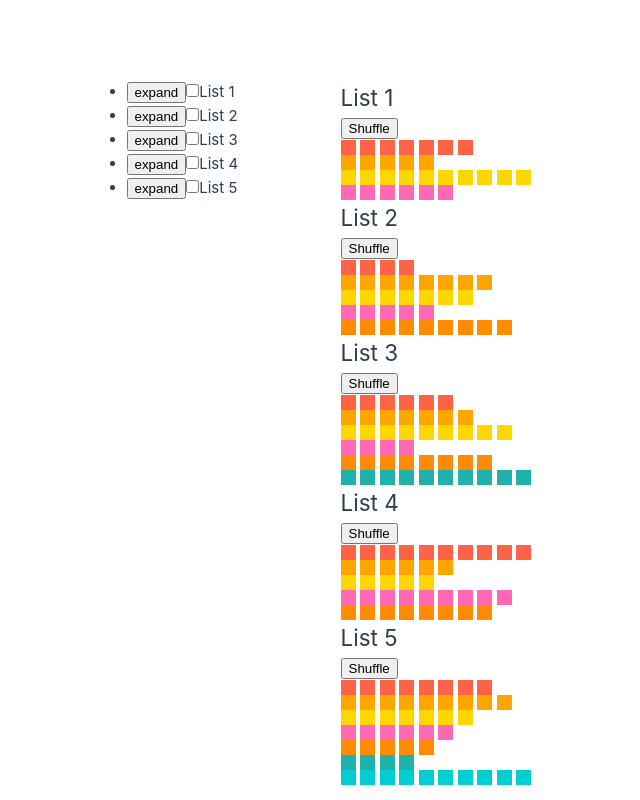
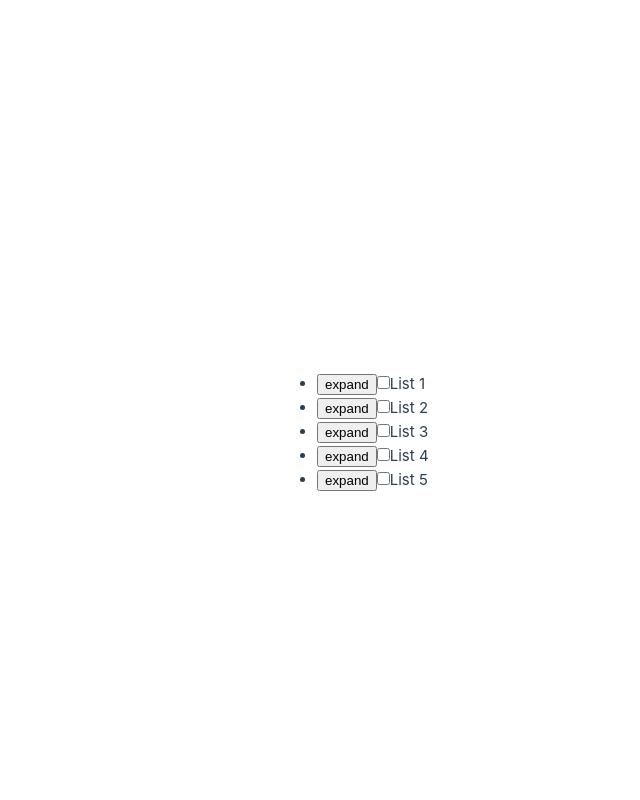
Before and after one commit to snork-maiden/shuffled-lists, a Vue app: page / in a window 1280 px wide. Shown: the whole page, without its empty margins (109-749 px from the left). Built offline with nearby package versions, Linux system fonts and the light colour scheme.

Commit message:
Make settings work

```diff
--- a/src/components/ListsDisplay.vue
+++ b/src/components/ListsDisplay.vue
@@ -8,7 +8,7 @@ const store = useListsStore()
   <div class="wrapper">
     <ListsDisplayIList
       class="list"
-      v-for="list of store.listsData"
+      v-for="list of store.listsWithSelectedItems"
       :key="list.id"
       :list-data="list"
     />
--- a/src/components/ListsSettingsList.vue
+++ b/src/components/ListsSettingsList.vue
@@ -1,6 +1,8 @@
 <script setup>
 import { computed, ref } from 'vue'
-import ListsSettingsListItem from './ListsSettingsListItem.vue';
+import ListsSettingsListItem from './ListsSettingsListItem.vue'
+import { useListsStore } from '@/stores/lists'
+const store = useListsStore()
 
 const props = defineProps({
   listData: {
@@ -9,19 +11,45 @@ const props = defineProps({
   }
 })
 
+let isExpand = ref(false)
+let isChecked = ref(false)
+// let showDot = ref(false)
+
 const id = computed(() => props.listData.id)
-let isExpand = ref(false)
+const items = computed(() => props.listData.items)
+const selectedLength = computed(() => items.value.filter((item) => item.selected).length)
+
+function handleClick() {
+  if (selectedLength.value === props.listData.items.length) {
+    store.unselectList(id.value)
+    return
+  }
+  store.selectList(id.value)
+  if (selectedLength.value === 0) {
+    return
+  }
+
+}
 </script>
 
 <template>
-  <button type="button" class="expand" @click="isExpand = !isExpand">{{isExpand ? 'hide' : 'expand'}}</button>
-  <input type="checkbox" name="display-list-btn" :id="`display-list-${id}-btn`" class="display" />
-  <label :for="`display-list-${id}-btn`" class="title">{{listData.name}}</label>
+  <button type="button" class="expand" @click="isExpand = !isExpand">
+    {{ isExpand ? 'hide' : 'expand' }}
+  </button>
+  <input
+    type="checkbox"
+    name="display-list-btn"
+    :id="`display-list-${id}-btn`"
+    class="display"
+    @click="handleClick"
+    v-model="isChecked"
+  />
+  <label :for="`display-list-${id}-btn`" class="title">{{ listData.name }}</label>
   <ul class="items" v-if="isExpand">
-  <li class="item" v-for="item of listData.items" :key="item.id">
-    <ListsSettingsListItem :item-data="item" :list-id="id"/>
-  </li>
-</ul>
+    <li class="item" v-for="item of listData.items" :key="item.id">
+      <ListsSettingsListItem :item-id="item.id" :list-id="id" />
+    </li>
+  </ul>
 </template>
 
 <style scoped></style>
--- a/src/components/ListsSettingsListItem.vue
+++ b/src/components/ListsSettingsListItem.vue
@@ -1,13 +1,27 @@
 <script setup>
- defineProps({
-  itemData: {
-    type: Object,
-    required: true
-  },
+import { useListsStore } from '@/stores/lists'
+import { computed, onMounted, ref } from 'vue'
+const store = useListsStore()
+
+const props = defineProps({
   listId: {
     type: Number,
     required: true
+  },
+  itemId: {
+    type: Number,
+    required: true
   }
+})
+
+const itemData = computed(() => store.getItem(props.listId, props.itemId))
+
+const quantity = ref()
+const color = ref()
+
+onMounted(() => {
+  quantity.value = itemData.value.quantity
+  color.value = itemData.value.color
 })
 </script>
 
@@ -17,10 +31,21 @@
     name="display-item-list"
     :id="`display-item-${itemData.id}-list-${listId}`"
     class="display"
+    :checked="itemData.selected"
+    @click="store.toggleItemSelect(listId, itemId)"
   />
-  <label :for="`display-item-${itemData.id}-list-${listId}`" class="title">{{itemData.name}}</label>
-  <input type="number" class="quantity" min="0" :value="itemData.quantity" step="1" />
-  <input type="color" class="color-picker" :value="itemData.color" />
+  <label :for="`display-item-${itemData.id}-list-${listId}`" class="title">{{
+    itemData.name
+  }}</label>
+  <input type="number" class="quantity" min="0" step="1"  v-model="quantity" @change="store.setQuantity({ listId, itemId, quantity })"/>
+
+  <input
+    type="color"
+    class="color-picker"
+    v-model="color"
+    @change="store.setColor({ listId, itemId, color })"
+  />
+  {{ color }}
 </template>
 
 <style scoped></style>
--- a/src/defaultState.js
+++ b/src/defaultState.js
@@ -5,60 +5,61 @@ const defaultState = [
       id: 1,
       name: 'List 1',
       items: [
-            { id: 1, name: 'Item 1', quantity: 7, color: '#FF6347' },
-            { id: 2, name: 'Item 2', quantity: 5, color: '#FFA500' },
-            { id: 3, name: 'Item 3', quantity: 10, color: '#FFD700' },
-            { id: 4, name: 'Item 4', quantity: 6, color: '#FF69B4' }
+        { id: 1, name: 'Item 1', quantity: 7, color: '#FF6347', selected: false },
+        { id: 2, name: 'Item 2', quantity: 5, color: '#FFA500', selected: false },
+        { id: 3, name: 'Item 3', quantity: 10, color: '#FFD700', selected: false },
+        { id: 4, name: 'Item 4', quantity: 6, color: '#FF69B4', selected: false }
       ]
     },
     {
       id: 2,
       name: 'List 2',
       items: [
-            { id: 1, name: 'Item 1', quantity: 4, color: '#FF6347' },
-            { id: 2, name: 'Item 2', quantity: 8, color: '#FFA500' },
-            { id: 3, name: 'Item 3', quantity: 7, color: '#FFD700' },
-            { id: 4, name: 'Item 4', quantity: 5, color: '#FF69B4' },
-            { id: 5, name: 'Item 5', quantity: 9, color: '#FF8C00' }
+        { id: 1, name: 'Item 1', quantity: 4, color: '#FF6347', selected: false },
+        { id: 2, name: 'Item 2', quantity: 8, color: '#FFA500', selected: false },
+        { id: 3, name: 'Item 3', quantity: 7, color: '#FFD700', selected: false },
+        { id: 4, name: 'Item 4', quantity: 5, color: '#FF69B4', selected: false },
+        { id: 5, name: 'Item 5', quantity: 9, color: '#FF8C00', selected: false }
       ]
     },
     {
       id: 3,
       name: 'List 3',
       items: [
-            { id: 1, name: 'Item 1', quantity: 6, color: '#FF6347' },
-            { id: 2, name: 'Item 2', quantity: 7, color: '#FFA500' },
-            { id: 3, name: 'Item 3', quantity: 9, color: '#FFD700' },
-            { id: 4, name: 'Item 4', quantity: 4, color: '#FF69B4' },
-            { id: 5, name: 'Item 5', quantity: 8, color: '#FF8C00' },
-            { id: 6, name: 'Item 6', quantity: 10, color: '#20B2AA' }
+        { id: 1, name: 'Item 1', quantity: 6, color: '#FF6347', selected: false },
+        { id: 2, name: 'Item 2', quantity: 7, color: '#FFA500', selected: false },
+        { id: 3, name: 'Item 3', quantity: 9, color: '#FFD700', selected: false },
+        { id: 4, name: 'Item 4', quantity: 4, color: '#FF69B4', selected: false },
+        { id: 5, name: 'Item 5', quantity: 8, color: '#FF8C00', selected: false },
+        { id: 6, name: 'Item 6', quantity: 10, color: '#20B2AA', selected: false }
       ]
     },
     {
       id: 4,
       name: 'List 4',
       items: [
-            { id: 1, name: 'Item 1', quantity: 10, color: '#FF6347' },
-            { id: 2, name: 'Item 2', quantity: 6, color: '#FFA500' },
-            { id: 3, name: 'Item 3', quantity: 5, color: '#FFD700' },
-            { id: 4, name: 'Item 4', quantity: 9, color: '#FF69B4' },
-            { id: 5, name: 'Item 5', quantity: 8, color: '#FF8C00' }
+        { id: 1, name: 'Item 1', quantity: 10, color: '#FF6347', selected: false },
+        { id: 2, name: 'Item 2', quantity: 6, color: '#FFA500', selected: false },
+        { id: 3, name: 'Item 3', quantity: 5, color: '#FFD700', selected: false },
+        { id: 4, name: 'Item 4', quantity: 9, color: '#FF69B4', selected: false },
+        { id: 5, name: 'Item 5', quantity: 8, color: '#FF8C00', selected: false }
       ]
     },
     {
       id: 5,
       name: 'List 5',
       items: [
-            { id: 1, name: 'Item 1', quantity: 8, color: '#FF6347' },
-            { id: 2, name: 'Item 2', quantity: 9, color: '#FFA500' },
-            { id: 3, name: 'Item 3', quantity: 7, color: '#FFD700' },
-            { id: 4, name: 'Item 4', quantity: 6, color: '#FF69B4' },
-            { id: 5, name: 'Item 5', quantity: 5, color: '#FF8C00' },
-            { id: 6, name: 'Item 6', quantity: 4, color: '#20B2AA' },
-            { id: 7, name: 'Item 7', quantity: 10, color: '#00CED1' }
+        { id: 1, name: 'Item 1', quantity: 8, color: '#FF6347', selected: false },
+        { id: 2, name: 'Item 2', quantity: 9, color: '#FFA500', selected: false },
+        { id: 3, name: 'Item 3', quantity: 7, color: '#FFD700', selected: false },
+        { id: 4, name: 'Item 4', quantity: 6, color: '#FF69B4', selected: false },
+        { id: 5, name: 'Item 5', quantity: 5, color: '#FF8C00', selected: false },
+        { id: 6, name: 'Item 6', quantity: 4, color: '#20B2AA', selected: false },
+        { id: 7, name: 'Item 7', quantity: 10, color: '#00CED1', selected: false }
       ]
     }
   ];
 
 
+
 export default defaultState;
--- a/src/stores/lists.js
+++ b/src/stores/lists.js
@@ -1,22 +1,48 @@
-import { ref } from 'vue'
+import { computed, ref } from 'vue'
 import { defineStore } from 'pinia'
 import defaultState from '@/defaultState'
 
 export const useListsStore = defineStore('lists', () => {
   const listsData = ref([...defaultState])
 
+  const listsWithSelectedItems = computed(() => {
+    const listsWithoutUnselectedItems =  listsData.value.map(list => {
+      return {
+        ...list,
+        items: list.items.filter(item => item.selected)
+      };
+    })
+    return listsWithoutUnselectedItems.filter(list => list.items.length > 0);
+  });
+
+  function getList(listId) {
+    return listsData.value.find(list => list.id === listId);
+  }
+
   function getItem(listId, itemId) {
-    const list = listsData.value.find(list => list.id === listId);
+    const list = getList(listId);
     const item = list.items.find(item => item.id === itemId);
     return item
   }
-  function setColor({ listId, itemId, hexCode }) {
+  function setColor({ listId, itemId, color }) {
     const item = getItem(listId, itemId);
-    item.color = hexCode;
+    item.color = color;
   }
   function setQuantity({ listId, itemId, quantity }) {
     const item = getItem(listId, itemId);
     item.quantity = quantity;
   }
-  return { listsData, setColor, setQuantity }
+
+  function selectList(listId) {
+    getList(listId).items.forEach(item => item.selected = true)
+  }
+  function unselectList(listId) {
+    getList(listId).items.forEach(item => item.selected = false)
+  }
+
+  function toggleItemSelect(listId, itemId) {
+    const item = getItem(listId, itemId);
+    item.selected = !item.selected
+  }
+  return { listsData, listsWithSelectedItems, getItem, setColor, setQuantity, selectList, unselectList, toggleItemSelect }
 })
```
Lines whose indentation alone changed are shown as unchanged.
